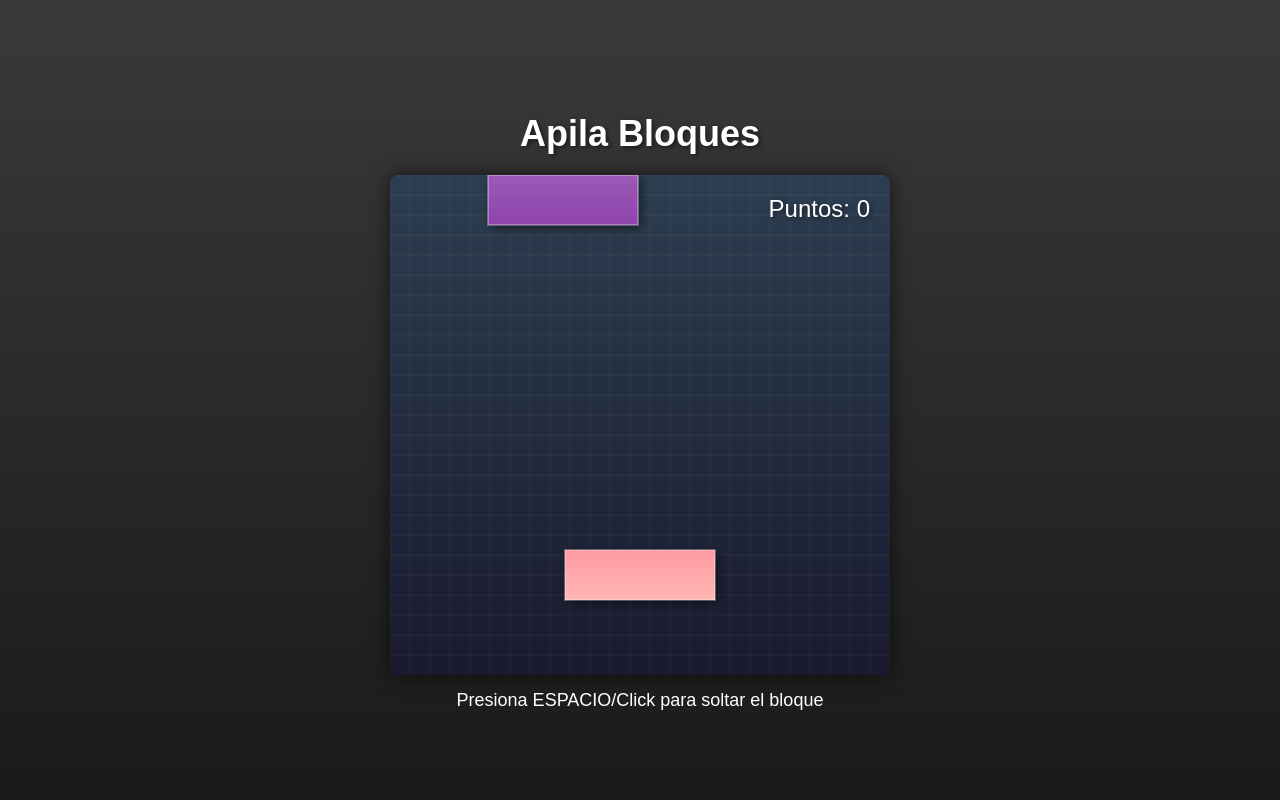
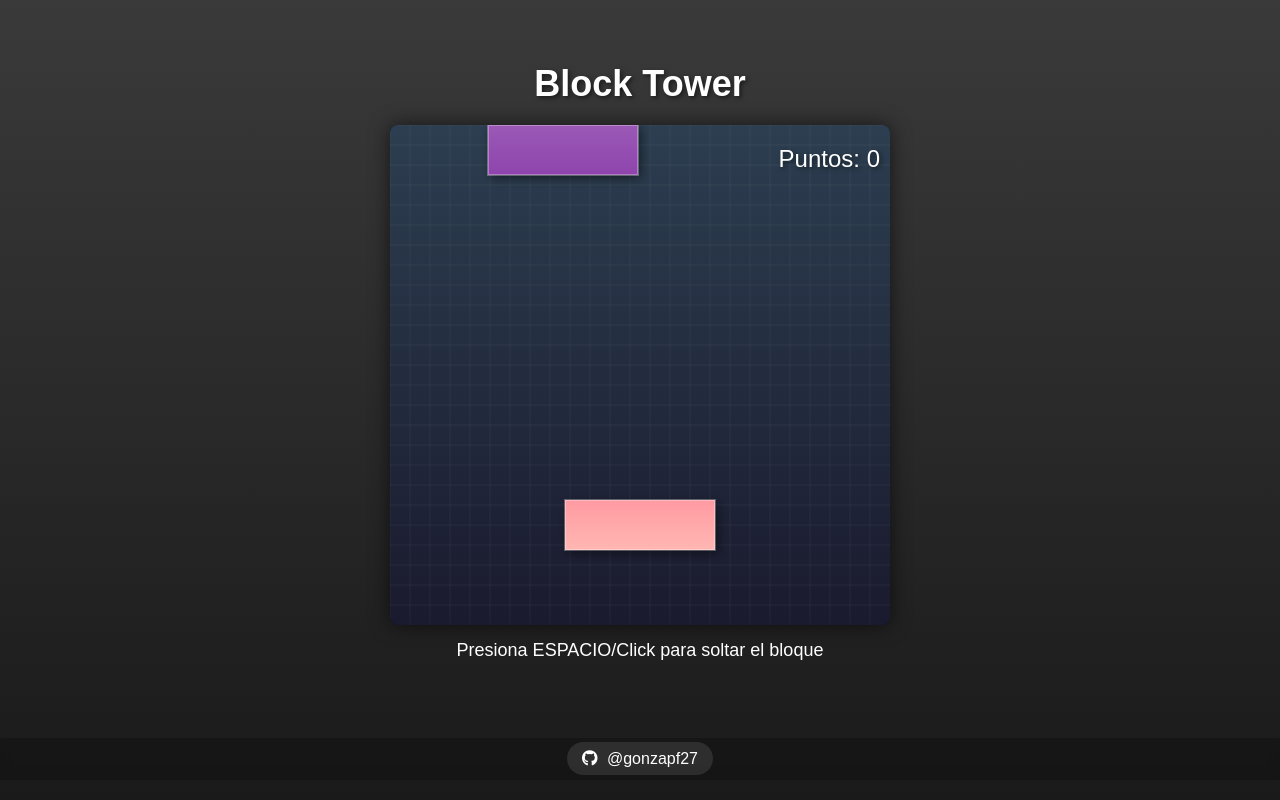
Before and after one commit to gonzapf27/Block-Tower, a plain HTML site: page index.html in a window 1280 px wide. Drawn offline with Linux system fonts and the light colour scheme.

Commit message:
Actualizar README.md y index.html para reflejar el nombre del juego "Block Tower"

```diff
--- a/index.html
+++ b/index.html
@@ -3,7 +3,8 @@
   <head>
     <meta charset="UTF-8" />
     <meta name="viewport" content="width=device-width, initial-scale=1.0" />
-    <title>Apila Bloques - Juego</title>
+    <title>Block Tower - Juego</title>
+    <link rel="stylesheet" href="https://cdnjs.cloudflare.com/ajax/libs/font-awesome/6.0.0/css/all.min.css">
     <style>
       body {
         font-family: "Arial", sans-serif;
@@ -16,12 +17,16 @@
         flex-direction: column;
         justify-content: center;
         align-items: center;
+        min-height: 100vh;
+        overflow-x: hidden;
       }
 
       canvas {
         box-shadow: 0 0 20px rgba(0, 0, 0, 0.6);
         border-radius: 8px;
         background-color: #111;
+        max-width: 100%;
+        height: auto;
       }
 
       .game-container {
@@ -29,6 +34,10 @@
         display: flex;
         flex-direction: column;
         align-items: center;
+        width: 100%;
+        max-width: 500px;
+        margin: 0 auto;
+        padding: 0 10px;
       }
 
       .score-container {
@@ -41,26 +50,78 @@
       }
 
       .title {
-        font-size: 36px;
+        font-size: clamp(24px, 5vw, 36px);
         margin-bottom: 20px;
         text-shadow: 2px 2px 4px rgba(0, 0, 0, 0.5);
       }
 
       .instructions {
-        margin-top: 15px;
-        font-size: 18px;
+        margin: 15px auto 100px;
+        font-size: clamp(14px, 4vw, 18px);
         text-align: center;
+        padding: 0 10px;
+      }
+
+      .footer {
+        position: fixed;
+        bottom: 20px;
+        left: 0;
+        right: 0;
+        text-align: center;
+        padding: 12px;
+        font-size: 16px;
+        color: #ffffff80;
+        background: rgba(0, 0, 0, 0.2);
+        backdrop-filter: blur(5px);
+        z-index: 100;
+      }
+
+      .footer a {
+        color: #ffffff;
+        text-decoration: none;
+        transition: all 0.3s ease;
+        padding: 8px 15px;
+        border-radius: 20px;
+        background: rgba(255, 255, 255, 0.1);
+        margin: 0 5px;
+      }
+
+      .footer a:hover {
+        background: rgba(255, 255, 255, 0.2);
+        transform: translateY(-2px);
+      }
+
+      .footer i {
+        margin-right: 5px;
+      }
+
+      @media (max-width: 600px) {
+        canvas {
+          width: 100%;
+          height: auto;
+        }
+
+        .score-container {
+          font-size: 20px;
+          top: 10px;
+          right: 10px;
+        }
       }
     </style>
   </head>
 
   <body>
-    <h1 class="title">Apila Bloques</h1>
+    <h1 class="title">Block Tower</h1>
     <div class="game-container">
       <canvas id="myCanvas" width="500" height="500"> </canvas>
       <div class="score-container">Puntos: <span id="score">0</span></div>
     </div>
     <div class="instructions">Presiona ESPACIO/Click para soltar el bloque</div>
+    <div class="footer">
+      <a href="https://github.com/gonzapf27" target="_blank">
+        <i class="fab fa-github"></i> @gonzapf27
+      </a>
+    </div>
     <script src="game.js"></script>
   </body>
 </html>
```
Also changed, not shown: 1 other file.
